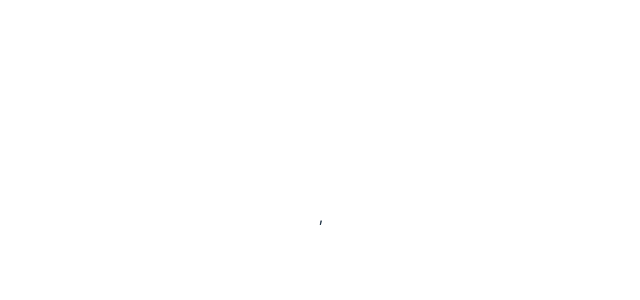
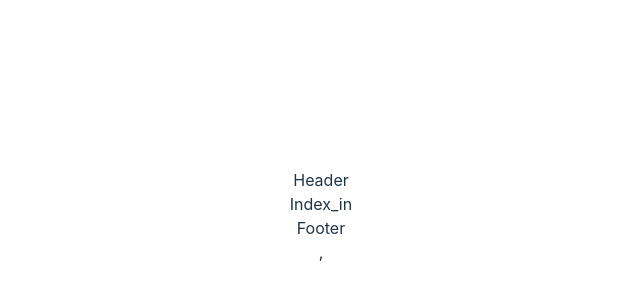
Before and after one commit to trungpc2108/test_code, a React (Vite) app: page /index_in in a window 1280 px wide. Before the commit this address had no page. Shown: the part 184-484 px from the top of the page, without its empty margins (319-959 px from the left). Built offline with nearby package versions, Linux system fonts and the light colour scheme.

Commit message:
index_in

```diff
--- a/src/App.tsx
+++ b/src/App.tsx
@@ -1,10 +1,10 @@
 
 import { Route, Routes } from 'react-router-dom'
 import './App.css'
+import CartPage from './components/cartPage'
+import Homepages from './components/homepages'
 import Layout from './components/layout'
-import Homepages from './components/homepages'
-import CartPage from './components/cartPage'
-import Product from './components/product'
+import Index_in from './components/index_in'
 
 function App() {
 
@@ -14,7 +14,8 @@ function App() {
         <Route path='' element={<Layout />}>
           <Route path='home' element={<Homepages />} />
           <Route path='cart' element={<CartPage />} />
-          <Route path='product' element={<Product />} />
+          <Route path='index_in' element={<Index_in />} />
+
 
 
         </Route>
--- /dev/null
+++ b/src/components/index_in.tsx
@@ -0,0 +1,9 @@
+import React from 'react'
+
+const Index_in = () => {
+  return (
+    <div>Index_in</div>
+  )
+}
+
+export default Index_in
--- a/src/components/product.tsx
+++ /dev/null
@@ -1,9 +0,0 @@
-import React from 'react'
-
-const Product = () => {
-  return (
-    <div>Product</div>
-  )
-}
-
-export default Product
```
